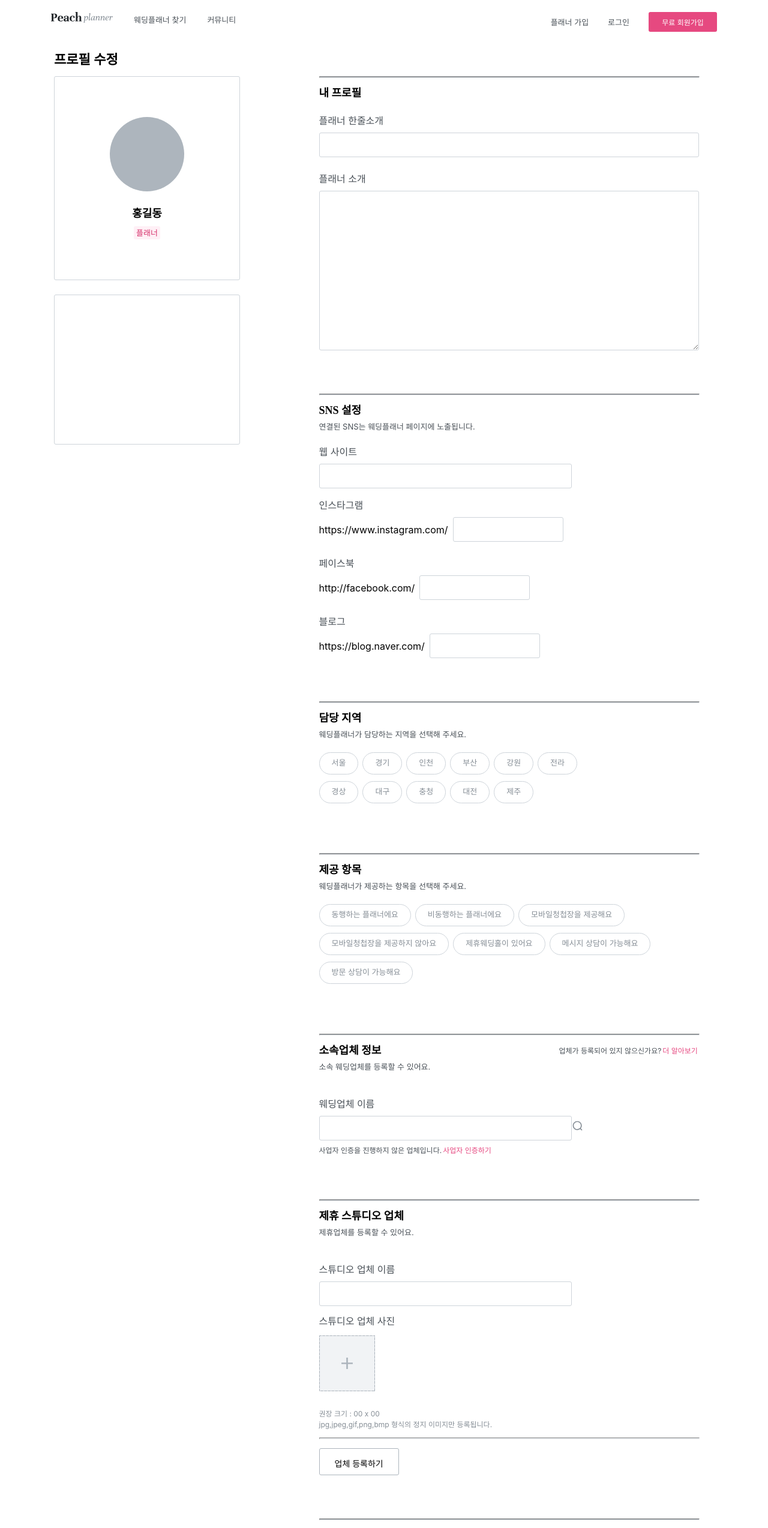
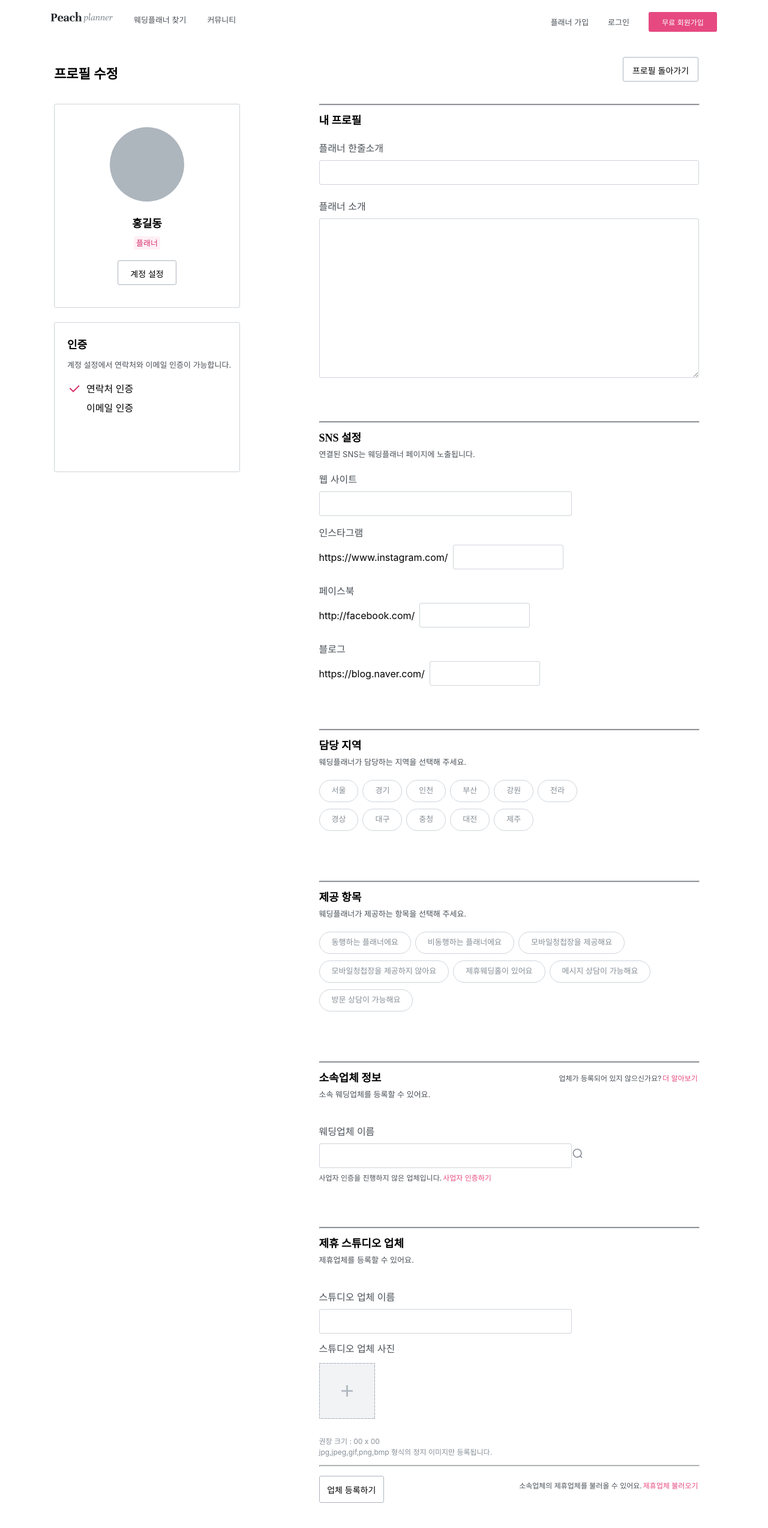
Before and after one commit to Nexters/peach-planner-front, a React (Create React App) app: page /editProfile in a window 1280 px wide. Shown: the top 2547 px of the page at 60% size. Built offline with nearby package versions, Linux system fonts and the light colour scheme.

Commit message:
[#33] 프로필 수정 페이지 개발 완료

```diff
--- a/src/component/CommonStyle/style.tsx
+++ b/src/component/CommonStyle/style.tsx
@@ -104,6 +104,7 @@ export const ProfileImgBox = styled.div<ProfileImageBoxProps>`
 interface BoxProps {
   height: string;
   width: string;
+  direction?: string;
 }
 
 export const Box = styled.div<BoxProps>`
@@ -113,6 +114,7 @@ export const Box = styled.div<BoxProps>`
   border: 1px solid #ced4da;
   border-radius: 3px;
   display: flex;
+  flex-direction: ${(props: BoxProps) => props.direction || 'row'};
   justify-content: 'center';
   align-items: 'center';
 `;
--- a/src/component/PButton.tsx
+++ b/src/component/PButton.tsx
@@ -6,6 +6,7 @@ interface PBUttonProps {
   width?: string;
   height?: string;
   fontSize?: string;
+  fontWeight?: string;
   padding?: string;
   border?: string;
   onClick?: () => void;
@@ -16,6 +17,7 @@ const PButton: FC<PBUttonProps> = ({
   width = '100%',
   height = 'auto',
   fontSize = '14px',
+  fontWeight,
   padding = '11px',
   border,
   children,
@@ -27,6 +29,7 @@ const PButton: FC<PBUttonProps> = ({
       width={width}
       height={height}
       fontSize={fontSize}
+      fontWeidght={fontWeight}
       padding={padding}
       border={border}
       onClick={onClick}
@@ -43,6 +46,7 @@ export const Button = styled.button<{
   height: string;
   padding: string;
   fontSize: string;
+  fontWeidght: string | undefined;
   border: string | undefined;
 }>`
   cursor: pointer;
@@ -51,6 +55,7 @@ export const Button = styled.button<{
   height: ${({ height }) => height};
   padding: ${({ padding }) => padding};
   font-size: ${({ fontSize }) => fontSize};
+  font-weight: ${({ fontWeidght }) => fontWeidght};
   background-color: ${({ color }) => (color == 'pink' ? '#E64980' : 'white')};
   color: ${({ color }) => (color == 'pink' ? 'white' : 'black')};
   border: ${({ border, color }) => (border ? border : color == 'pink' ? 'none' : '1px solid #adb5bd')};
--- a/src/page/Profile/Profile.tsx
+++ b/src/page/Profile/Profile.tsx
@@ -1,5 +1,6 @@
 import styled from 'styled-components';
 import { FlexDiv } from '../../component/CommonStyle/style';
+import PButton from '../../component/PButton';
 import Footer from '../common/Footer';
 import AssociateOrganization from './component/AssociateOrganization';
 import MyProfile from './component/MyProfile';
@@ -8,7 +9,7 @@ import PlannerOfferList from './component/PlannerOfferList';
 import PlannerOrganization from './component/PlannerOrganization';
 import ProfileHeader from './component/ProfileHeader';
 import SnsSetting from './component/SnsSetting';
-import UserAthentication from './component/UserAthentication';
+import UserCertification from './component/UserCertification';
 import UserProfile from './component/UserProfile';
 
 export interface ProfileProps {
@@ -24,7 +25,7 @@ const Profile = ({ isUpdate }: ProfileProps) => {
       <InnerContainer>
         <FlexDiv width="310px" height="auto" justify="flex-start" align="start" direction="column" margin="0 105px 0 0">
           <UserProfile></UserProfile>
-          <UserAthentication></UserAthentication>
+          <UserCertification></UserCertification>
         </FlexDiv>
         <FlexDiv direction="column" margin="0" width="990px">
           <MyProfile></MyProfile>
@@ -32,9 +33,14 @@ const Profile = ({ isUpdate }: ProfileProps) => {
           <PlannerArea></PlannerArea>
           <PlannerOfferList></PlannerOfferList>
           <PlannerOrganization></PlannerOrganization>
-          <AssociateOrganization name="스튜디오"></AssociateOrganization>
-          <AssociateOrganization name="드레스"></AssociateOrganization>
-          <AssociateOrganization name="메이크업"></AssociateOrganization>
+          <AssociateOrganization name="스튜디오" margin="0 0 72px 0"></AssociateOrganization>
+          <AssociateOrganization name="드레스" margin="0 0 72px 0"></AssociateOrganization>
+          <AssociateOrganization name="메이크업" margin="0 0 24px 0"></AssociateOrganization>
+          <FlexDiv direction="row" margin="0 0 320px 48px" justify="flex-start">
+            <PButton color="pink" fontSize="14px" height="40px" width="312px" fontWeight="bold">
+              수정하기
+            </PButton>
+          </FlexDiv>
         </FlexDiv>
       </InnerContainer>
       <FlexDiv margin="0">
@@ -44,7 +50,9 @@ const Profile = ({ isUpdate }: ProfileProps) => {
   );
 };
 
-const Container = styled.div``;
+const Container = styled.div`
+  margin: 16px auto;
+`;
 
 const InnerContainer = styled.div`
   display: flex;
--- a/src/page/Profile/component/AssociateOrganization.tsx
+++ b/src/page/Profile/component/AssociateOrganization.tsx
@@ -3,14 +3,16 @@ import { Input } from '../../../component/Form/InputForm';
 import LineAndTitle from './LindAndTitle';
 import AddPhoto from '../../../assets/svg/ic_addphoto.svg';
 import PButton from '../../../component/PButton';
+import SideText from './SideText';
 
 interface Props {
   name: string;
+  margin: string;
 }
 
-const AssociateOrganization = ({ name }: Props) => {
+const AssociateOrganization = ({ name, margin }: Props) => {
   return (
-    <FlexDiv width="632px" margin="0 0 72px 0" direction="column" justify="flex-start" align="start">
+    <FlexDiv width="632px" margin={margin} direction="column" justify="flex-start" align="start">
       <LineAndTitle title={`제휴 ${name} 업체`} content="제휴업체를 등록할 수 있어요."></LineAndTitle>
       <Content
         height={'24px'}
@@ -45,11 +47,16 @@ const AssociateOrganization = ({ name }: Props) => {
         권장 크기 : 00 x 00 <br></br> jpg,jpeg,gif,png,bmp 형식의 정지 이미지만 등록됩니다.
       </Content>
       <HorizontalLine height="1px" width="632px" backgroundColor="#CED4DA" margin="0"></HorizontalLine>
-      <FlexDiv margin="15px 0 0 0" direction="column" justify="flex-start" align="start">
-        <PButton color="black" fontSize="14px" height="45px" width="auto" padding="14px 25px 14px 25px">
+      <FlexDiv margin="15px 0 72px 0" direction="row" justify="space-between" align="start">
+        <PButton color="black" fontSize="14px" height="45px" width="126px">
           업체 등록하기
         </PButton>
+        <FlexDiv margin="8px 0 0 0" direction="row" justify="flex-end" align="start">
+          <SideText text="소속업체의 제휴업체를 불러올 수 있어요." colorText="제휴업체 불러오기"></SideText>
+        </FlexDiv>
       </FlexDiv>
+
+      <HorizontalLine height="1px" width="632px" backgroundColor="#CED4DA" margin="0"></HorizontalLine>
     </FlexDiv>
   );
 };
--- /dev/null
+++ b/src/page/Profile/component/Certification.tsx
@@ -0,0 +1,24 @@
+import Check from '../../../assets/svg/ic_check.svg';
+import { Content, FlexDiv, ImageBox } from '../../../component/CommonStyle/style';
+
+interface Props {
+  name: string;
+  isCertificated: boolean;
+}
+
+const Certification = ({ name, isCertificated }: Props) => {
+  return (
+    <FlexDiv margin="0 0 8px 21px" justify="flex-start">
+      {isCertificated ? (
+        <ImageBox src={Check} height="24px" width="24px" margin="0 8px 0 0"></ImageBox>
+      ) : (
+        <FlexDiv margin="0 8px 0 0" height="24px" width="24px"></FlexDiv>
+      )}
+      <Content height={'24px'} width={'auto'} color={'#000000'} fontSize={'16px'} lineHeight={'24px'} margin={'0'}>
+        {`${name} 인증`}
+      </Content>
+    </FlexDiv>
+  );
+};
+
+export default Certification;
--- a/src/page/Profile/component/ProfileHeader.tsx
+++ b/src/page/Profile/component/ProfileHeader.tsx
@@ -1,12 +1,22 @@
 import { FlexDiv, Title } from '../../../component/CommonStyle/style';
+import PButton from '../../../component/PButton';
 import { ProfileProps } from '../Profile';
 
 const ProfileHeader = ({ isUpdate }: ProfileProps) => {
   return (
-    <FlexDiv height="56px" justify="flex-start" margin="0">
-      <Title height={'33px'} width="auto" fontSize={'22px'} lineHeight={'33px'} margin={'0'}>
+    <FlexDiv height="56px" justify="flex-start" margin="0 0 30px 0">
+      <Title height={'33px'} width="430px" fontSize={'22px'} lineHeight={'33px'} margin={'16px 0 0 0'}>
         {isUpdate ? '프로필 수정' : '프로필 등록'}
       </Title>
+      <FlexDiv height="56px" justify="flex-end" margin="0 26px 0 0">
+        {isUpdate ? (
+          <PButton fontSize="14px" height="41px" width="126px">
+            프로필 돌아가기
+          </PButton>
+        ) : (
+          <></>
+        )}
+      </FlexDiv>
     </FlexDiv>
   );
 };
--- a/src/page/Profile/component/UserAthentication.tsx
+++ /dev/null
@@ -1,11 +0,0 @@
-import { Box, FlexDiv } from '../../../component/CommonStyle/style';
-
-const UserAthentication = () => {
-  return (
-    <FlexDiv justify="flex-start" margin="24px 0 0 0">
-      <Box height="250px" width="310px"></Box>
-    </FlexDiv>
-  );
-};
-
-export default UserAthentication;
--- /dev/null
+++ b/src/page/Profile/component/UserCertification.tsx
@@ -0,0 +1,28 @@
+import { Box, Content, FlexDiv, Title } from '../../../component/CommonStyle/style';
+import Certification from './Certification';
+
+const UserCertification = () => {
+  return (
+    <FlexDiv margin="24px 0 0 0">
+      <Box height="250px" width="310px" direction="column">
+        <Title height={'27px'} width="288px" fontSize={'18px'} lineHeight={'27px'} margin={'24px 0 0 21px'}>
+          인증
+        </Title>
+        <Content
+          height={'16px'}
+          width={'288px'}
+          color={'#495057'}
+          fontSize={'13px'}
+          lineHeight={'24px'}
+          margin={'7px 0 24px 21px'}
+        >
+          계정 설정에서 연락처와 이메일 인증이 가능합니다.
+        </Content>
+        <Certification name="연락처" isCertificated={true}></Certification>
+        <Certification name="이메일" isCertificated={false}></Certification>
+      </Box>
+    </FlexDiv>
+  );
+};
+
+export default UserCertification;
--- a/src/page/Profile/component/UserProfile.tsx
+++ b/src/page/Profile/component/UserProfile.tsx
@@ -1,5 +1,6 @@
 import styled from 'styled-components';
 import { Box, Content, FlexDiv, ProfileImgBox, Title } from '../../../component/CommonStyle/style';
+import PButton from '../../../component/PButton';
 
 const userProps = {
   name: '홍길동',
@@ -27,6 +28,11 @@ const UserProfile = () => {
               {userProps.type}
             </Content>
           </TypeBox>
+          <FlexDiv margin="18px 0 0 0" direction="column">
+            <PButton fontSize="14px" height="41px" width="98px">
+              계정 설정
+            </PButton>
+          </FlexDiv>
         </FlexDiv>
       </Box>
     </FlexDiv>
```
